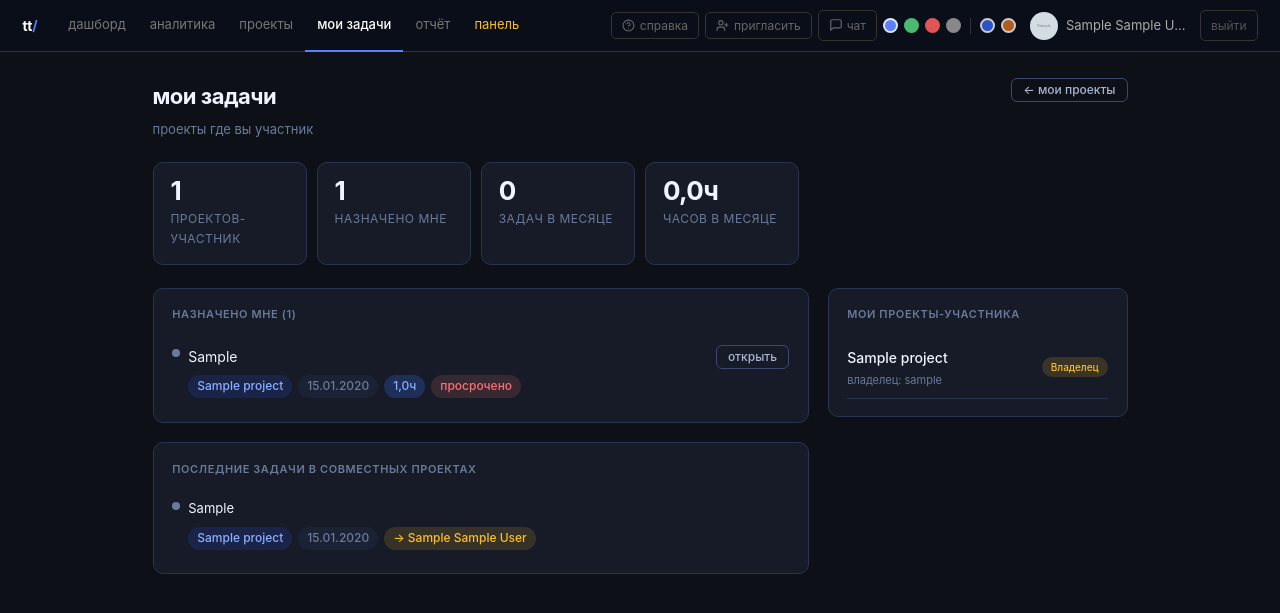
After one commit to Maniloc/TaskLogger, a Django app: page /my-tasks/ in a window 1280 px wide. The commit adds this page. Shown: the top 613 px of the page. Run offline with Django 4.2, Linux system fonts and the light colour scheme; a user stored in the database is signed in; tables that the repository leaves empty hold one stand-in row (values such as "Sample post"); grey boxes marked "Sample" are stand-in pictures; parts of the project's set-up code (start-up, migrations or seed data) failed here and were passed over.

Commit message:
feat: project members — roles, participant dashboard, task assignment
Models:
- ProjectMember: project + user + role (owner/executor/observer)
  - can_add_tasks: owner/executor
  - can_edit_all: owner only
- Task.assigned_to: FK to User (nullable), with chat notification on assign
- Migration 0012

Roles & permissions:
- Owner: full control, manages members, sees everyone in report
- Executor: create tasks + see all tasks, edit only own
- Observer: read-only tasks and reports

Views (views/members.py):
- project_members: list + manage participants (owner only)
- member_add: POST add user with role
- member_remove: POST remove member
- member_role: POST AJAX change role
- my_tasks: participant dashboard — assigned tasks + shared projects list
- shared_project_detail: project view for members with add-task form

URLs:
- /my-tasks/
- /projects/<pk>/members/
- /projects/<pk>/members/add/
- /projects/<pk>/members/<uid>/remove/
- /projects/<pk>/members/<uid>/role/
- /shared/<pk>/

Templates:
- project_members.html: table with role dropdowns (AJAX), add-member form, role legend
- my_tasks.html: stats, assigned tasks with urgency badges, shared projects sidebar
- shared_project_detail.html: participant strip, task list, add-task form (executor only)

Integrations:
- project_detail.html: 'участники (N)' button in header
- task_create/task_edit: assigned_to field + notification via _notify_assignment()
- report: participant sees only own tasks when project filter active
- navbar: 'мои задачи' link shown only if user has memberships

```diff
--- a/projects/templates/projects/base.html
+++ b/projects/templates/projects/base.html
@@ -624,6 +624,9 @@ select option { background: var(--bg3); color: var(--text); }
     <a href="{% url 'index' %}" {% if request.resolver_match.url_name == 'index' %}class="active"{% endif %}>дашборд</a>
     <a href="{% url 'analytics' %}" {% if request.resolver_match.url_name == 'analytics' %}class="active"{% endif %}>аналитика</a>
     <a href="{% url 'projects_list' %}" {% if request.resolver_match.url_name == 'projects_list' %}class="active"{% endif %}>проекты</a>
+    {% if user.project_memberships.exists %}
+    <a href="{% url 'my_tasks' %}" {% if request.resolver_match.url_name == 'my_tasks' or request.resolver_match.url_name == 'shared_project_detail' %}class="active"{% endif %}>мои задачи</a>
+    {% endif %}
     <a href="{% url 'report' %}" {% if request.resolver_match.url_name == 'report' %}class="active"{% endif %}>отчёт</a>
     {% if user.is_superuser %}
     <a href="{% url 'admin_panel' %}" {% if request.resolver_match.url_name == 'admin_panel' or request.resolver_match.url_name == 'admin_user_detail' %}class="active"{% endif %} style="color:var(--amber)">панель</a>
--- /dev/null
+++ b/projects/templates/projects/my_tasks.html
@@ -0,0 +1,112 @@
+{% extends 'projects/base.html' %}
+{% block title %}Мои задачи — TaskLogger{% endblock %}
+{% block content %}
+
+<div class="page-header">
+  <div>
+    <div class="page-title">мои задачи</div>
+    <div class="page-sub">проекты где вы участник</div>
+  </div>
+  <a href="{% url 'index' %}" class="btn btn-ghost btn-sm">← мои проекты</a>
+</div>
+
+<!-- Stats -->
+<div style="display:grid;grid-template-columns:repeat(auto-fill,minmax(140px,1fr));gap:10px;margin-bottom:1.5rem">
+  <div class="stat-card">
+    <div class="stat-val">{{ memberships|length }}</div>
+    <div class="stat-lbl">проектов-участник</div>
+  </div>
+  <div class="stat-card">
+    <div class="stat-val">{{ assigned_tasks|length }}</div>
+    <div class="stat-lbl">назначено мне</div>
+  </div>
+  <div class="stat-card">
+    <div class="stat-val">{{ my_month.count|default:0 }}</div>
+    <div class="stat-lbl">задач в месяце</div>
+  </div>
+  <div class="stat-card">
+    <div class="stat-val">{{ my_month.hours|default:0|floatformat:1 }}ч</div>
+    <div class="stat-lbl">часов в месяце</div>
+  </div>
+</div>
+
+<div style="display:grid;grid-template-columns:1fr 300px;gap:1.25rem">
+
+  <!-- Assigned to me -->
+  <div>
+    {% if assigned_tasks %}
+    <div class="card" style="margin-bottom:1.25rem">
+      <div class="card-title">назначено мне ({{ assigned_tasks|length }})</div>
+      {% for task in assigned_tasks %}
+      <div style="display:flex;align-items:flex-start;gap:8px;padding:8px 0;{% if not forloop.last %}border-bottom:1px solid var(--border){% endif %}">
+        <div class="dot dot-{{ task.status }}" style="margin-top:4px;flex-shrink:0"></div>
+        <div style="flex:1;min-width:0">
+          <div style="font-size:14px;color:var(--text)">{{ task.task|truncatechars:100 }}</div>
+          <div class="task-meta">
+            <span class="badge b-proj">{{ task.project.name }}</span>
+            <span class="badge b-date">{{ task.date|date:"d.m.Y" }}</span>
+            {% if task.hours %}<span class="badge b-hours">{{ task.hours }}ч</span>{% endif %}
+            {% if task.due_date %}
+              {% if task.urgency == 'overdue' %}<span class="badge" style="background:rgba(248,113,113,.15);color:var(--red)">просрочено</span>
+              {% elif task.urgency == 'today' %}<span class="badge" style="background:rgba(251,191,36,.12);color:var(--amber)">срок сегодня</span>
+              {% elif task.urgency == 'soon' %}<span class="badge" style="background:rgba(251,191,36,.07);color:var(--amber)">до {{ task.due_date|date:"d.m" }}</span>
+              {% endif %}
+            {% endif %}
+          </div>
+        </div>
+        <a href="{% url 'shared_project_detail' task.project.pk %}" class="btn btn-ghost btn-sm" style="flex-shrink:0">открыть</a>
+      </div>
+      {% endfor %}
+    </div>
+    {% endif %}
+
+    <!-- Recent shared tasks -->
+    {% if shared_tasks %}
+    <div class="card">
+      <div class="card-title">последние задачи в совместных проектах</div>
+      {% for task in shared_tasks %}
+      <div style="display:flex;align-items:flex-start;gap:8px;padding:7px 0;{% if not forloop.last %}border-bottom:1px solid var(--border){% endif %}">
+        <div class="dot dot-{{ task.status }}" style="margin-top:4px;flex-shrink:0"></div>
+        <div style="flex:1;min-width:0">
+          <div style="font-size:13px;color:var(--text)">{{ task.task|truncatechars:80 }}</div>
+          <div class="task-meta">
+            <span class="badge b-proj">{{ task.project.name }}</span>
+            <span class="badge b-date">{{ task.date|date:"d.m.Y" }}</span>
+            {% if task.assigned_to %}<span class="badge b-init">→ {% if task.assigned_to.profile.display_name %}{{ task.assigned_to.profile.display_name }}{% else %}{{ task.assigned_to.username }}{% endif %}</span>{% endif %}
+          </div>
+        </div>
+      </div>
+      {% endfor %}
+    </div>
+    {% endif %}
+
+    {% if not assigned_tasks and not shared_tasks %}
+    <div class="empty"><div class="empty-icon">✅</div>Нет активных задач</div>
+    {% endif %}
+  </div>
+
+  <!-- Shared projects list -->
+  <div>
+    <div class="card">
+      <div class="card-title">мои проекты-участника</div>
+      {% for m in memberships %}
+      <a href="{% url 'shared_project_detail' m.project.pk %}" style="display:flex;align-items:center;gap:10px;padding:9px 0;border-bottom:1px solid var(--border);text-decoration:none" onmouseover="this.style.opacity='.8'" onmouseout="this.style.opacity=''">
+        <div style="flex:1;min-width:0">
+          <div style="font-size:14px;font-weight:500;color:var(--text)">{{ m.project.name }}</div>
+          <div style="font-size:11px;color:var(--text3);margin-top:2px">владелец: {{ m.project.user.username }}</div>
+        </div>
+        {% if m.role == 'owner' %}
+        <span class="badge" style="background:rgba(251,191,36,.15);color:var(--amber);font-size:10px">Владелец</span>
+        {% elif m.role == 'executor' %}
+        <span class="badge b-status-in_progress" style="font-size:10px">Исполнитель</span>
+        {% else %}
+        <span class="badge b-date" style="font-size:10px">Наблюдатель</span>
+        {% endif %}
+      </a>
+      {% empty %}
+      <div style="font-size:13px;color:var(--text3);padding:8px 0">Вас пока не добавили ни в один проект</div>
+      {% endfor %}
+    </div>
+  </div>
+</div>
+{% endblock %}
--- a/projects/templates/projects/project_detail.html
+++ b/projects/templates/projects/project_detail.html
@@ -14,6 +14,10 @@
     {% if project.initiator %}<div class="page-sub">инициатор: {{ project.initiator }}</div>{% endif %}
   </div>
   <div style="display:flex;gap:8px;flex-wrap:wrap;align-items:center">
+    <a href="{% url 'project_members' project.pk %}" class="btn btn-ghost btn-sm" style="display:inline-flex;align-items:center;gap:5px">
+      <svg width="13" height="13" viewBox="0 0 24 24" fill="none" stroke="currentColor" stroke-width="2"><path d="M17 21v-2a4 4 0 0 0-4-4H5a4 4 0 0 0-4 4v2"/><circle cx="9" cy="7" r="4"/><path d="M23 21v-2a4 4 0 0 0-3-3.87"/><path d="M16 3.13a4 4 0 0 1 0 7.75"/></svg>
+      участники{% if member_count %} ({{ member_count }}){% endif %}
+    </a>
     <a href="{% url 'report' %}?project={{ project.pk }}" class="btn btn-ghost btn-sm">отчёт</a>
     <button class="btn btn-ghost btn-sm" onclick="document.getElementById('edit-proj').style.display=document.getElementById('edit-proj').style.display==='none'?'block':'none'">редактировать проект</button>
     <form method="post" action="{% url 'project_delete' project.pk %}" style="display:inline"
--- a/projects/urls.py
+++ b/projects/urls.py
@@ -28,6 +28,12 @@ urlpatterns = [
     path('invite/<int:token_id>/delete/', views.invite_delete, name='invite_delete'),
     path('analytics/', views.analytics, name='analytics'),
     path('projects/', views.projects_list, name='projects_list'),
+    path('my-tasks/', views.my_tasks, name='my_tasks'),
+    path('projects/<int:pk>/members/', views.project_members, name='project_members'),
+    path('projects/<int:pk>/members/add/', views.member_add, name='member_add'),
+    path('projects/<int:pk>/members/<int:user_id>/remove/', views.member_remove, name='member_remove'),
+    path('projects/<int:pk>/members/<int:user_id>/role/', views.member_role, name='member_role'),
+    path('shared/<int:pk>/', views.shared_project_detail, name='shared_project_detail'),
     path('profile/', views.profile, name='profile'),
     path('admin-panel/', views.admin_panel, name='admin_panel'),
     path('admin-panel/user/<int:user_id>/', views.admin_user_detail, name='admin_user_detail'),
--- a/projects/views/__init__.py
+++ b/projects/views/__init__.py
@@ -20,3 +20,4 @@ __all__ = [
 
 from .chat import chat_list, chat_open, chat_room, chat_send, chat_poll, chat_unread, chat_edit, chat_delete, chat_mute, chat_create_group
 from .invite import invite_create, invite_landing, invite_list, invite_delete
+from .members import project_members, member_add, member_remove, member_role, my_tasks, shared_project_detail
--- /dev/null
+++ b/projects/views/members.py
@@ -0,0 +1,280 @@
+"""
+Project membership views:
+  - manage members (add/change role/remove) — owner only
+  - participant dashboard (/my-tasks/)
+  - participant project detail (shared projects)
+"""
+import json
+from django.shortcuts import render, redirect, get_object_or_404
+from django.contrib.auth.decorators import login_required
+from django.contrib.auth.models import User
+from django.contrib import messages
+from django.views.decorators.http import require_POST
+from django.db.models import Q, Count, Sum
+from django.http import JsonResponse
+from datetime import date, timedelta
+from decimal import Decimal
+from ..models import Project, Task, ProjectMember, Conversation, Message
+
+
+def _get_membership(user, project):
+    """Return ProjectMember or None."""
+    return ProjectMember.objects.filter(project=project, user=user).first()
+
+
+def _require_member(user, project, min_role=None):
+    """Return membership or None if no access."""
+    m = _get_membership(user, project)
+    if not m:
+        return None
+    if min_role == 'owner' and m.role != ProjectMember.ROLE_OWNER:
+        return None
+    return m
+
+
+def _notify_assignment(assigner, assignee, task):
+    """Send chat notification when task is assigned."""
+    if assigner == assignee:
+        return
+    try:
+        conv = (
+            Conversation.objects
+            .filter(participants=assigner, is_group=False)
+            .filter(participants=assignee)
+            .first()
+        )
+        if not conv:
+            conv = Conversation.objects.create(is_group=False, created_by=assigner)
+            conv.participants.add(assigner, assignee)
+        proj_name = task.project.name
+        text = (
+            f'📌 Вам назначена задача в проекте «{proj_name}»:\n'
+            f'{task.task[:200]}'
+        )
+        Message.objects.create(conversation=conv, sender=assigner, text=text)
+    except Exception:
+        pass
+
+
+# ── Member management ──────────────────────────────────────
+
+@login_required
+def project_members(request, pk):
+    """Show and manage project members (owner only)."""
+    project = get_object_or_404(Project, pk=pk)
+    membership = _get_membership(request.user, project)
+
+    # Owner of the project model OR project member with owner role
+    is_owner = (project.user == request.user) or (
+        membership and membership.role == ProjectMember.ROLE_OWNER
+    )
+    if not is_owner:
+        messages.error(request, 'Только владелец может управлять участниками')
+        return redirect('project_detail', pk=pk)
+
+    members = ProjectMember.objects.filter(project=project).select_related('user', 'user__profile')
+    member_ids = set(m.user_id for m in members) | {project.user_id}
+    available_users = User.objects.exclude(pk__in=member_ids).order_by('username')
+
+    return render(request, 'projects/project_members.html', {
+        'project': project,
+        'members': members,
+        'available_users': available_users,
+        'role_choices': ProjectMember.ROLE_CHOICES,
+        'is_owner': is_owner,
+    })
+
+
+@login_required
+@require_POST
+def member_add(request, pk):
+    project = get_object_or_404(Project, pk=pk)
+    if project.user != request.user and not _require_member(request.user, project, 'owner'):
+        return JsonResponse({'error': 'Нет прав'}, status=403)
+    user_id = request.POST.get('user_id')
+    role    = request.POST.get('role', ProjectMember.ROLE_EXECUTOR)
+    if role not in dict(ProjectMember.ROLE_CHOICES):
+        role = ProjectMember.ROLE_EXECUTOR
+    user = get_object_or_404(User, pk=user_id)
+    obj, created = ProjectMember.objects.get_or_create(
+        project=project, user=user,
+        defaults={'role': role}
+    )
+    if not created:
+        obj.role = role
+        obj.save(update_fields=['role'])
+    messages.success(request, f'Пользователь {user.username} добавлен как «{obj.get_role_display()}»')
+    return redirect('project_members', pk=pk)
+
+
+@login_required
+@require_POST
+def member_remove(request, pk, user_id):
+    project = get_object_or_404(Project, pk=pk)
+    if project.user != request.user and not _require_member(request.user, project, 'owner'):
+        return JsonResponse({'error': 'Нет прав'}, status=403)
+    if int(user_id) == project.user_id:
+        messages.error(request, 'Нельзя удалить владельца проекта')
+        return redirect('project_members', pk=pk)
+    ProjectMember.objects.filter(project=project, user_id=user_id).delete()
+    messages.success(request, 'Участник удалён')
+    return redirect('project_members', pk=pk)
+
+
+@login_required
+@require_POST
+def member_role(request, pk, user_id):
+    project = get_object_or_404(Project, pk=pk)
+    if project.user != request.user and not _require_member(request.user, project, 'owner'):
+        return JsonResponse({'error': 'Нет прав'}, status=403)
+    role = request.POST.get('role', ProjectMember.ROLE_EXECUTOR)
+    if role not in dict(ProjectMember.ROLE_CHOICES):
+        return JsonResponse({'error': 'Неверная роль'}, status=400)
+    m = get_object_or_404(ProjectMember, project=project, user_id=user_id)
+    m.role = role
+    m.save(update_fields=['role'])
+    return JsonResponse({'role': m.role, 'display': m.get_role_display()})
+
+
+# ── Participant dashboard ──────────────────────────────────
+
+@login_required
+def my_tasks(request):
+    """Dashboard for project participants — shows tasks assigned/created in shared projects."""
+    today = date.today()
+    month_start = today.replace(day=1)
+
+    # Projects where user is a member (not owner)
+    memberships = ProjectMember.objects.filter(user=request.user).select_related('project')
+    shared_projects = [m.project for m in memberships]
+    shared_pids = [p.pk for p in shared_projects]
+
+    # Own projects (user is owner)
+    own_projects = list(Project.objects.filter(user=request.user).annotate(
+        task_count_ann=Count('tasks'), hours_total=Sum('tasks__hours')
+    ))
+
+    # Tasks in shared projects visible to this user
+    if memberships:
+        # Executors and observers see all tasks in shared projects
+        shared_tasks = (
+            Task.objects
+            .filter(project_id__in=shared_pids)
+            .select_related('project', 'assigned_to', 'assigned_to__profile')
+            .order_by('-date')[:20]
+        )
+    else:
+        shared_tasks = Task.objects.none()
+
+    # My assigned tasks across ALL projects
+    assigned_tasks = (
+        Task.objects
+        .filter(assigned_to=request.user)
+        .exclude(status=Task.STATUS_DONE)
+        .select_related('project')
+        .annotate(
+            urgency_order=__import__('django.db.models', fromlist=['Case']).Case(
+                __import__('django.db.models', fromlist=['When']).When(due_date__lt=today, then=0),
+                __import__('django.db.models', fromlist=['When']).When(due_date=today, then=1),
+                __import__('django.db.models', fromlist=['When']).When(
+                    due_date__lte=today+timedelta(days=3), then=2),
+                default=3,
+                output_field=__import__('django.db.models', fromlist=['IntegerField']).IntegerField(),
+            )
+        )
+        .order_by('urgency_order', 'due_date')[:15]
+    )
+
+    # Stats for this month
+    my_month = (
+        Task.objects
+        .filter(
+            Q(project__user=request.user) | Q(project_id__in=shared_pids),
+            date__gte=month_start,
+            assigned_to=request.user,
+        )
+        .aggregate(count=Count('id'), hours=Sum('hours'))
+    )
+
+    return render(request, 'projects/my_tasks.html', {
+        'memberships':    memberships,
+        'shared_projects': shared_projects,
+        'own_projects':   own_projects,
+        'shared_tasks':   shared_tasks,
+        'assigned_tasks': assigned_tasks,
+        'my_month':       my_month,
+        'today':          today,
+    })
+
+
+# ── Shared project detail ──────────────────────────────────
+
+@login_required
+def shared_project_detail(request, pk):
+    """Project detail for members (non-owners)."""
+    project = get_object_or_404(Project, pk=pk)
+    membership = _get_membership(request.user, project)
+
+    # Allow owner too
+    if project.user == request.user:
+        return redirect('project_detail', pk=pk)
+    if not membership:
+        messages.error(request, 'У вас нет доступа к этому проекту')
+        return redirect('my_tasks')
+
+    can_add    = membership.can_add_tasks
+    can_edit   = membership.role == ProjectMember.ROLE_OWNER
+
+    # Members for assignment dropdown
+    members_qs = ProjectMember.objects.filter(project=project).select_related('user', 'user__profile')
+    member_users = [m.user for m in members_qs] + [project.user]
+
+    # Tasks — all visible
+    tasks = Task.objects.filter(project=project).select_related(
+        'assigned_to', 'assigned_to__profile'
+    ).order_by('-date')
+
+    # Handle POST: add task
+    if request.method == 'POST' and can_add:
+        from .utils import _parse_hours
+        task_text = request.POST.get('task', '').strip()
+        if task_text:
+            try:
+                hours = _parse_hours(request.POST.get('hours', ''))
+            except ValueError:
+                hours = None
+            assigned_id = request.POST.get('assigned_to', '')
+            assigned_user = None
+            if assigned_id:
+                try:
+                    assigned_user = User.objects.get(pk=int(assigned_id))
+                except (User.DoesNotExist, ValueError):
+                    pass
+            t = Task.objects.create(
+                project=project,
+                date=request.POST.get('date') or date.today(),
+                task=task_text,
+                status=request.POST.get('status', Task.STATUS_IN_PROGRESS),
+                initiator=request.POST.get('initiator', '').strip(),
+                hours=hours,
+                start_date=request.POST.get('start_date') or None,
+                due_date=request.POST.get('due_date') or None,
+                basis=request.POST.get('basis', '').strip(),
+                assigned_to=assigned_user,
+            )
+            # Notify assignee
+            if assigned_user and assigned_user != request.user:
+                _notify_assignment(request.user, assigned_user, t)
+            messages.success(request, 'Задача добавлена')
+        return redirect('shared_project_detail', pk=pk)
+
+    return render(request, 'projects/shared_project_detail.html', {
+        'project':      project,
+        'membership':   membership,
+        'can_add':      can_add,
+        'can_edit':     can_edit,
+        'member_users': member_users,
+        'tasks':        tasks,
+        'status_choices': Task.STATUS_CHOICES,
+        'members':      members_qs,
+    })
--- a/projects/views/projects.py
+++ b/projects/views/projects.py
@@ -68,6 +68,7 @@ def project_detail(request, pk):
     paginator = Paginator(tasks, getattr(settings, 'TASKS_PER_PAGE', 25))
     page_obj = paginator.get_page(request.GET.get('page'))
 
+    from ..models import ProjectMember as _PM
     return render(request, 'projects/project_detail.html', {
         'project': project,
         'page_obj': page_obj,
@@ -78,6 +79,8 @@ def project_detail(request, pk):
         'total_hours': total_hours,
         'status_choices': Task.STATUS_CHOICES,
         'project_total_hours': project.total_hours(),
+        'member_count':        _PM.objects.filter(project=project).count(),
+        'project_members_list': _PM.objects.filter(project=project).select_related('user','user__profile'),
     })
 
 
```
Also changed, not shown: projects/models.py (+37 -0 lines), projects/templates/projects/project_members.html (added, +119 -0 lines), projects/templates/projects/shared_project_detail.html (added, +118 -0 lines), projects/views/report.py (+11 -0 lines), projects/views/tasks.py (+17 -3 lines), projects/migrations/0012_project_members.py (added).
